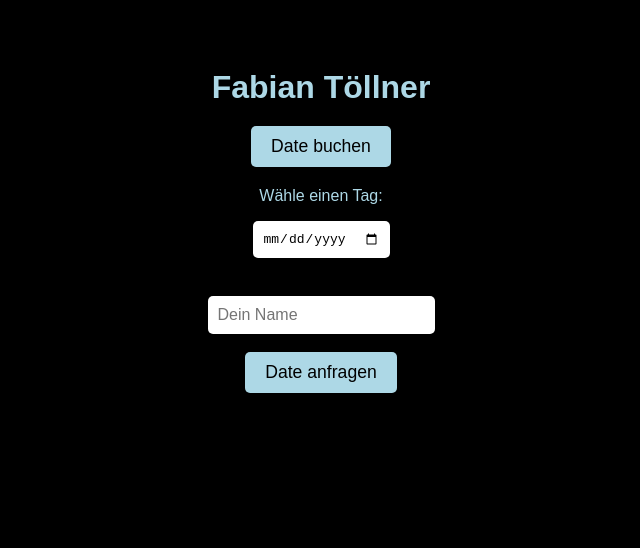
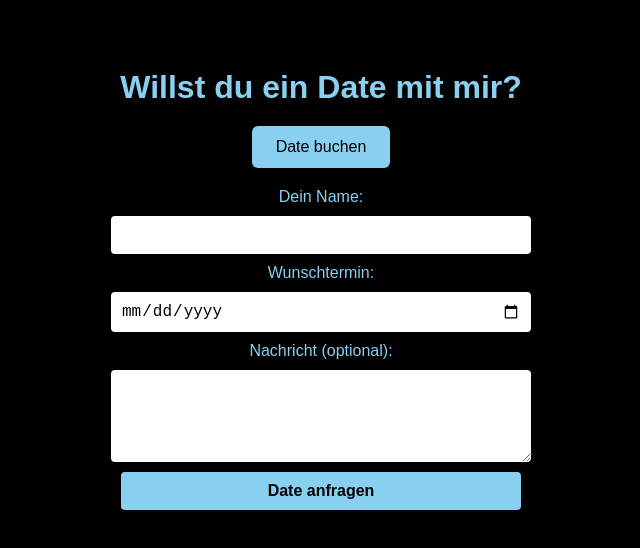
Before and after one commit to fabian430/fabian, a plain HTML site: page index.html in a window 1280 px wide. Both pictures are taken after a click on the button "Date buchen". Shown: the whole page, without its empty margins (319-959 px from the left). Drawn offline with Linux system fonts and the light colour scheme.

Commit message:
index.html aktualisieren

```diff
--- a/index.html
+++ b/index.html
@@ -1,88 +1,92 @@
 <!DOCTYPE html>
 <html lang="de">
 <head>
-  <meta charset="UTF-8" />
-  <meta name="viewport" content="width=device-width, initial-scale=1.0"/>
-  <title>Fabian Töllner – Date buchen</title>
+  <meta charset="UTF-8">
+  <meta name="viewport" content="width=device-width, initial-scale=1.0">
+  <title>Fabians Date-Seite</title>
   <style>
     body {
+      background-color: #000;
+      color: #89CFF0; /* Babyblau */
       font-family: sans-serif;
       text-align: center;
       padding: 40px;
-      background-color: #000;
-      color: #add8e6;
     }
+
     h1 {
       font-size: 2em;
       margin-bottom: 20px;
     }
+
     button {
-      font-size: 1.1em;
-      padding: 10px 20px;
-      background-color: #add8e6;
-      color: #000;
+      background-color: #89CFF0;
+      color: black;
       border: none;
-      border-radius: 5px;
+      padding: 12px 24px;
+      font-size: 16px;
       cursor: pointer;
+      border-radius: 6px;
     }
-    button:hover {
-      background-color: #bde0f2;
-    }
-    #calendarSection {
+
+    form {
       margin-top: 20px;
       display: none;
     }
-    #confirmation {
-      margin-top: 20px;
-      font-size: 1.2em;
-      display: none;
+
+    input, textarea {
+      display: block;
+      margin: 10px auto;
+      padding: 10px;
+      border-radius: 4px;
+      border: none;
+      font-size: 16px;
+      width: 80%;
+      max-width: 400px;
     }
-    input[type="date"], input[type="text"] {
-      padding: 10px;
-      font-size: 1em;
-      border-radius: 5px;
-      border: none;
-    }
-    form {
-      margin-top: 20px;
+
+    input[type="submit"] {
+      background-color: #89CFF0;
+      color: black;
+      font-weight: bold;
+      cursor: pointer;
     }
   </style>
 </head>
 <body>
-  <h1>Fabian Töllner</h1>
+  <h1>Willst du ein Date mit mir?</h1>
+  <button onclick="document.getElementById('dateForm').style.display='block'">Date buchen</button>
 
-  <button onclick="zeigeKalender()">Date buchen</button>
+  <form id="dateForm" action="https://formspree.io/f/xldjyrzz" method="POST">
+    <label for="name">Dein Name:</label>
+    <input type="text" name="name" id="name" required>
 
-  <div id="calendarSection">
-    <p>Wähle einen Tag:</p>
-    <input type="date" id="datePicker" name="date" required />
-    <br><br>
-    <form id="dateForm" action="https://formspree.io/f/xyyqzqwo" method="POST">
-      <input type="hidden" id="hiddenDate" name="gewähltes_datum" />
-      <input type="text" name="name" placeholder="Dein Name" required />
-      <br><br>
-      <button type="submit">Date anfragen</button>
-    </form>
-  </div>
+    <label for="date">Wunschtermin:</label>
+    <input type="date" name="date" id="date" required>
 
-  <div id="confirmation">
-    <p>Danke! Du bekommst bald ein Date mit Fabian.</p>
-  </div>
+    <input type="hidden" name="uhrzeit" value="19:00 Uhr">
+
+    <label for="message">Nachricht (optional):</label>
+    <textarea name="message" id="message" rows="4"></textarea>
+
+    <input type="submit" value="Date anfragen">
+  </form>
 
   <script>
-    function zeigeKalender() {
-      document.getElementById("calendarSection").style.display = "block";
-    }
+    const startDate = new Date("2025-04-18"); // Erster gültiger Freitag (ändern wenn nötig)
+    const MS_PER_WEEK = 1000 * 60 * 60 * 24 * 7;
 
-    document.getElementById("dateForm").addEventListener("submit", function(event) {
-      const selectedDate = document.getElementById("datePicker").value;
-      if (!selectedDate) {
-        alert("Bitte wähle ein Datum!");
+    document.getElementById('dateForm').addEventListener('submit', function(event) {
+      const dateInput = document.getElementById('date').value;
+      const inputDate = new Date(dateInput);
+
+      const isFriday = inputDate.getDay() === 5;
+      const weekDiff = Math.floor((inputDate - startDate) / MS_PER_WEEK);
+      const isEverySecondFriday = weekDiff % 2 === 0;
+
+      if (!isFriday || !isEverySecondFriday) {
+        alert("Nur jeden zweiten Freitag ist verfügbar – bitte wähle entsprechend.");
         event.preventDefault();
-        return;
       }
-      document.getElementById("hiddenDate").value = selectedDate;
-      document.getElementById("confirmation").style.display = "block";
     });
   </script>
 </body>
```
